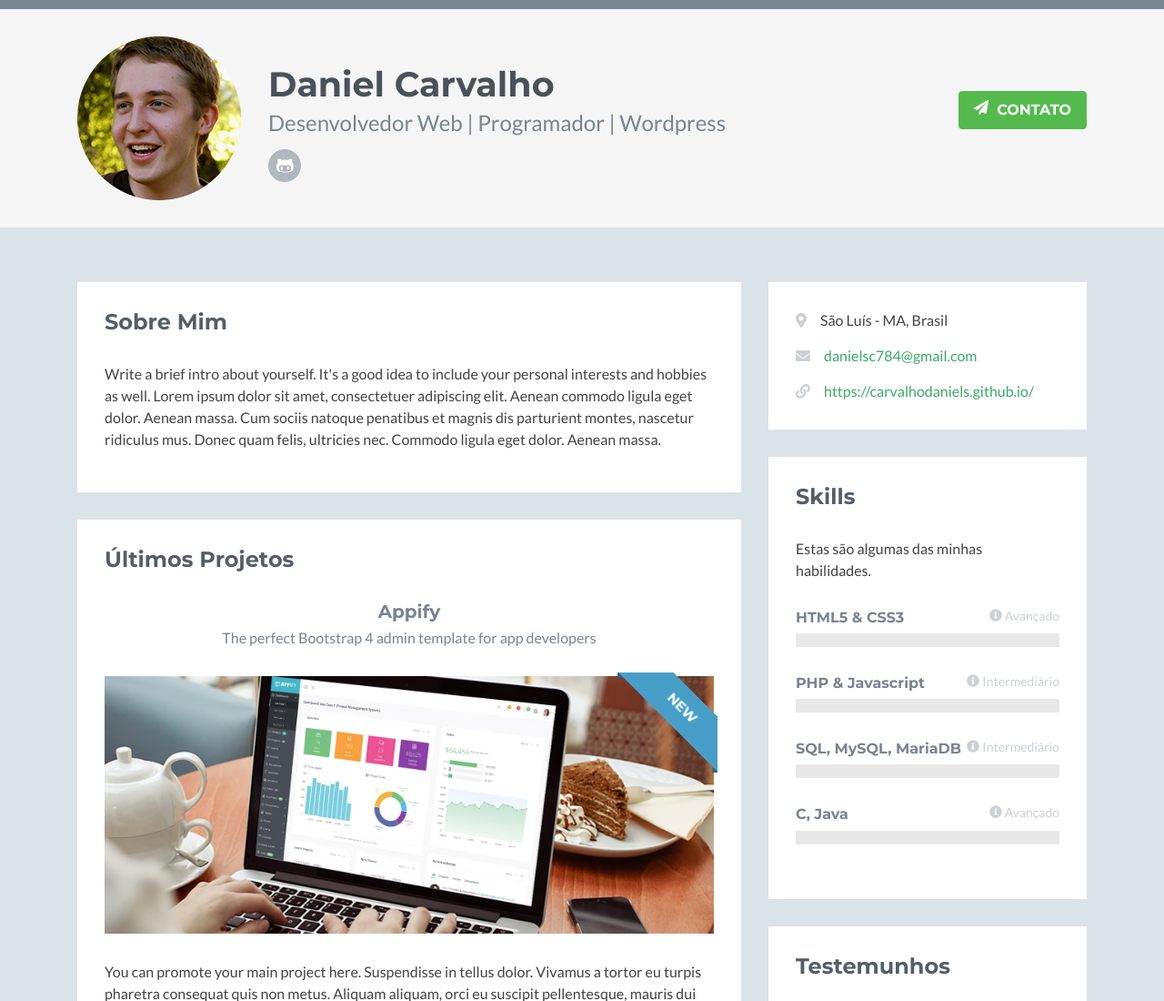
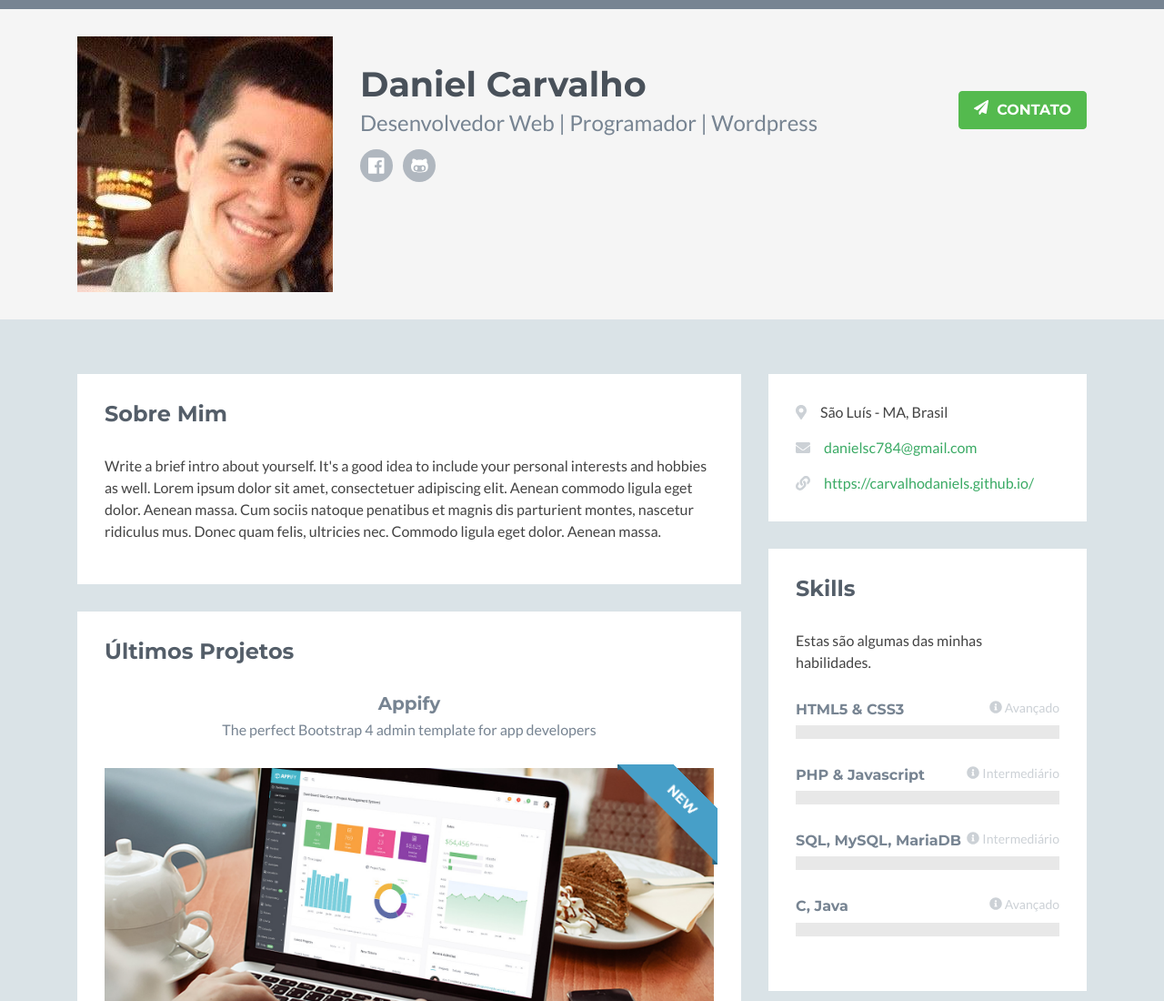
Before and after one commit to carvalhodaniels/carvalhodaniels.github.io, a plain HTML site: page index.html in a window 1280 px wide. Shown: the top 1100 px of the page at 91% size. Drawn offline with nearby package versions, Linux system fonts and the light colour scheme; no server answers; a script that the page names is missing; some icons are missing.

Commit message:
Adicionada imagem de perfil

```diff
--- a/index.html
+++ b/index.html
@@ -34,12 +34,12 @@
     <!-- ******HEADER****** -->
     <header class="header">
         <div class="container clearfix">
-            <img class="profile-image img-fluid float-left" src="assets/images/profile.png" alt="James Lee" />
+            <img class="profile-image img-fluid float-left" src="assets/images/profile.jpg" alt="Daniel Carvalho" />
             <div class="profile-content float-left">
                 <h1 class="name">Daniel Carvalho</h1>
                 <h2 class="desc">Desenvolvedor Web | Programador | Wordpress</h2>
                 <ul class="social list-inline">
-                    <!--<li class="list-inline-item"><a href="#"><i class="fab fa-twitter"></i></a></li>-->
+                    <li class="list-inline-item"><a href="https://www.facebook.com/daniel.s.carvalho.2"><i class="fab fa-facebook"></i></a></li>
                     <!--<li class="list-inline-item"><a href="#"><i class="fab fa-google-plus-g"></i></a></li>-->
                     <!--<li class="list-inline-item"><a href="#"><i class="fab fa-linkedin-in"></i></a></li>-->
                     <li class="list-inline-item"><a href="https://github.com/carvalhodaniels"><i class="fab fa-github-alt"></i></a></li>
```
Also changed, not shown: assets/images/profile.jpg (added).
